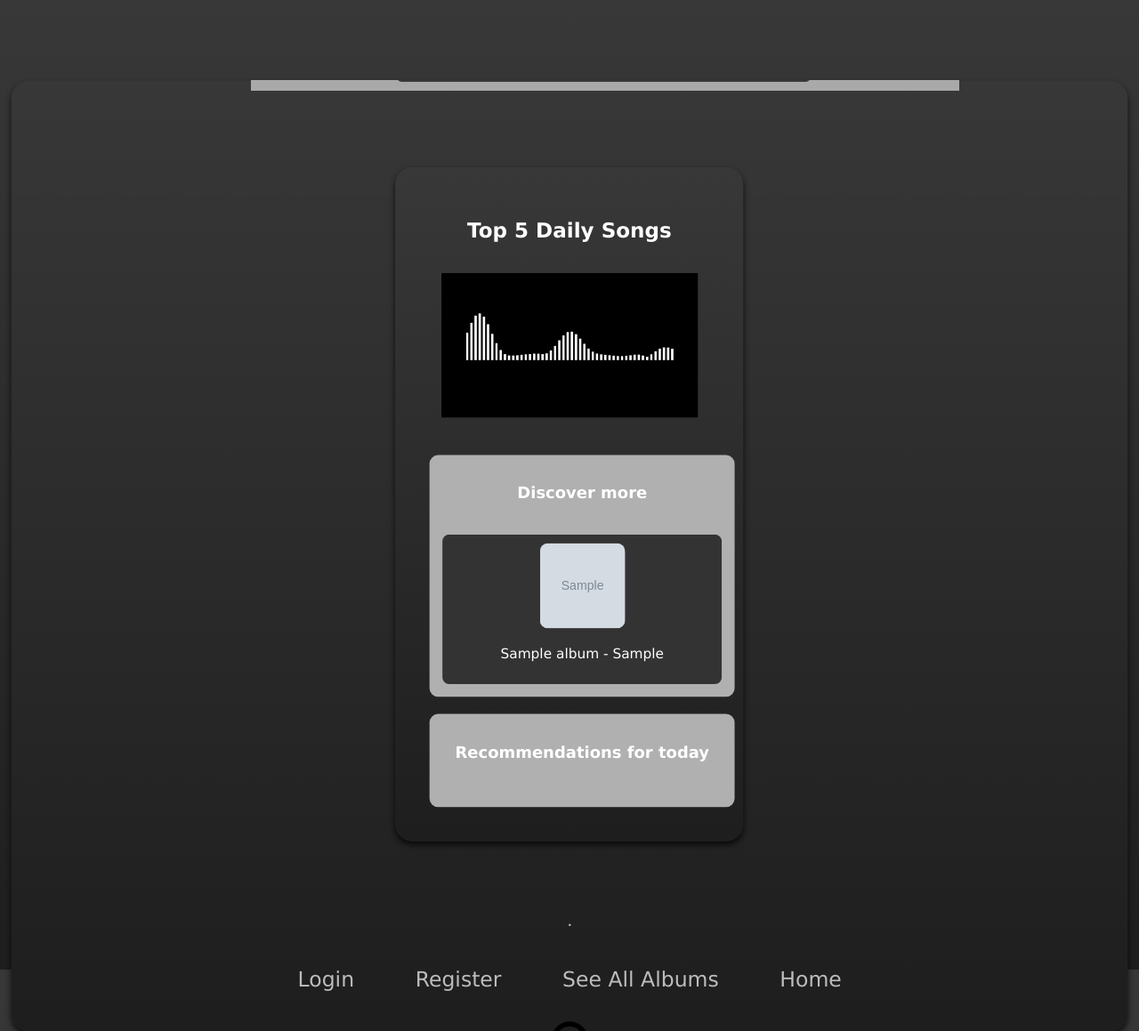
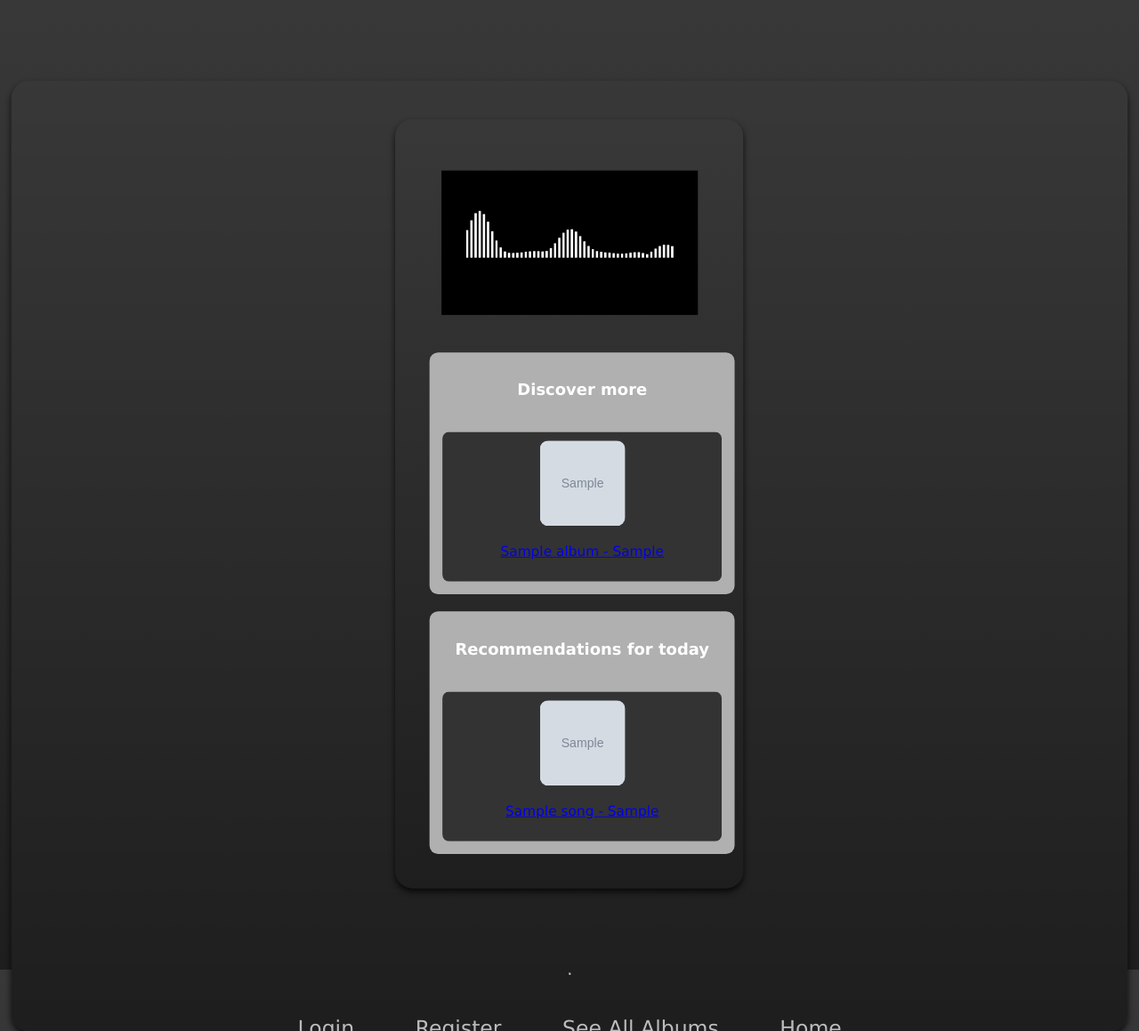
Before and after one commit to Jaxter1604/WAD-SongSite, a Django app: page / in a window 1280 px wide. Shown: the whole page at 89% size. Run offline with Django 3.2, Linux system fonts and the light colour scheme; tables that the repository leaves empty hold one stand-in row (values such as "Sample post"); grey boxes marked "Sample" are stand-in pictures.

Commit message:
changes to homepage

```diff
--- a/songeek-project/songeek_project/views.py
+++ b/songeek-project/songeek_project/views.py
@@ -14,7 +14,7 @@ import json
 
 def index(request):
 
-    song_list = Song.objects.order_by('-listens')[:5]
+    songs = Song.objects.order_by('-listens')[:5]
     albums = Album.objects.all()[:8]
 
     user_playlists = None
@@ -22,7 +22,7 @@ def index(request):
         user_playlists = Playlist.objects.filter(user=request.user)[:4]
 
     context_dict = {
-        'songs': song_list,
+        'songs': songs,
         'albums': albums,
         'user_playlists': user_playlists,
     }
--- a/songeek-project/static/css/styles.css
+++ b/songeek-project/static/css/styles.css
@@ -397,3 +397,7 @@ footer {
         margin: 20px;
     }
 }
+
+a:visited {
+    color: #CCCCFF; /* Light purple for better visibility on black */
+}
--- a/songeek-project/templates/songeek/index.html
+++ b/songeek-project/templates/songeek/index.html
@@ -9,39 +9,8 @@
 
 {% block body_block %}
 
-<!-- navigation bar -->
-{% comment %} <header class="navbar">
-    <div class="nav-left">
-        <a href="{% url 'songeek:index' %}">
-            <!--<div class="nav-home">
-                <img src="{% static 'website_images/headphones.png' %}" alt="Songeek Logo" class="logo">
-                </a>
-            </div>-->
-        </div>
-
-    <div class="nav-center">
-        <form action="{% url 'songeek:search_results' %}" method="GET">
-            <input type="text" name="q" placeholder="Search albums or songs..." class="search-bar">
-        </form>
-    </div>
-
-    <div class="nav-right">
-        {% if user.is_authenticated %}
-        <div class="profile-icon">
-            <a href="{% url 'songeek:profile' %}">
-                <img src="{{ user.userprofile.picture.url }}" alt="Profile" class="profile-icon">
-            </a>
-        </div>
-        {% else %}
-            <a href="{% url 'songeek:login' %}" class="nav-button">Login</a>
-            <a href="{% url 'songeek:register' %}" class="nav-button">Sign Up</a>
-        {% endif %}
-    </div>
-</header> {% endcomment %}
-
-
 <div class="base-box">
-        <!-- top 5 daily songs -->
+        {% comment %} <!-- top 5 daily songs -->
         <div class="top-songs">
             <h2>Top 5 Daily Songs</h2>
             <ul>
@@ -56,7 +25,7 @@
                 </li>
                 {% endfor %}
             </ul>
-        </div>
+        </div> {% endcomment %}
 
 
         <!-- image placeholder -->
@@ -74,7 +43,9 @@
                 {% for playlist in user_playlists %}
                 <div class="card">
                     {% if playlist.cover %}
+                    <a href="{% url 'songeek:show_playlist' playlist.slug %}">
                         <img src="{{ playlist.cover.url }}" alt="{{ playlist.name }}" width="200">
+                    </a>
                     {% else %}
                         <p>No cover image</p>
                     {% endif %}
@@ -91,8 +62,10 @@
                 <div class="image-cards">
                     {% for album in albums %}
                     <div class="card">
+                        <a href="{% url 'songeek:show_album' album.slug %}">
                         <img src="{{ album.cover.url }}" alt="{{ album.name }}">
                         <p>{{ album.name }} - {{ album.artist }}</p>
+                        </a>
                     </div>
                     {% endfor %}
                 </div>
@@ -102,10 +75,12 @@
             <div class="section">
                 <h3>Recommendations for today</h3>
                 <div class="image-cards">
-                    {% for album in recommended_albums %}
+                    {% for song in songs %}
                     <div class="card">
-                        <img src="{{ album.cover.url }}" alt="{{ album.name }}">
-                        <p>{{ album.name }} - {{ album.artist }}</p>
+                        <a href="{% url 'songeek:show_song' song.id %}">
+                        <img src="{{ song.album.cover.url }}" alt="{{ song.title }}">
+                        <p>{{ song.title }} - {{ song.album.artist }}</p>
+                        </a>
                     </div>
                     {% endfor %}
                 </div>
```
